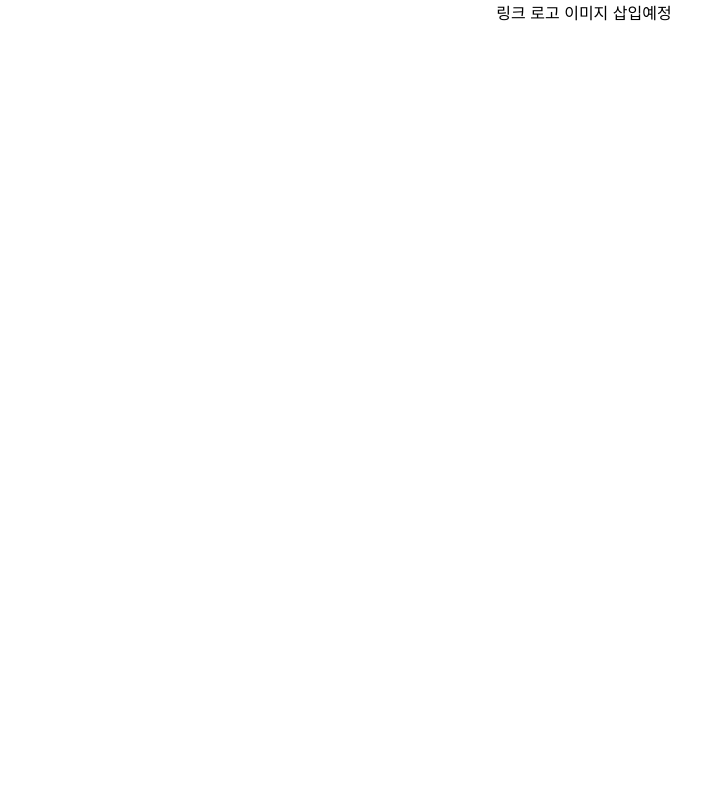
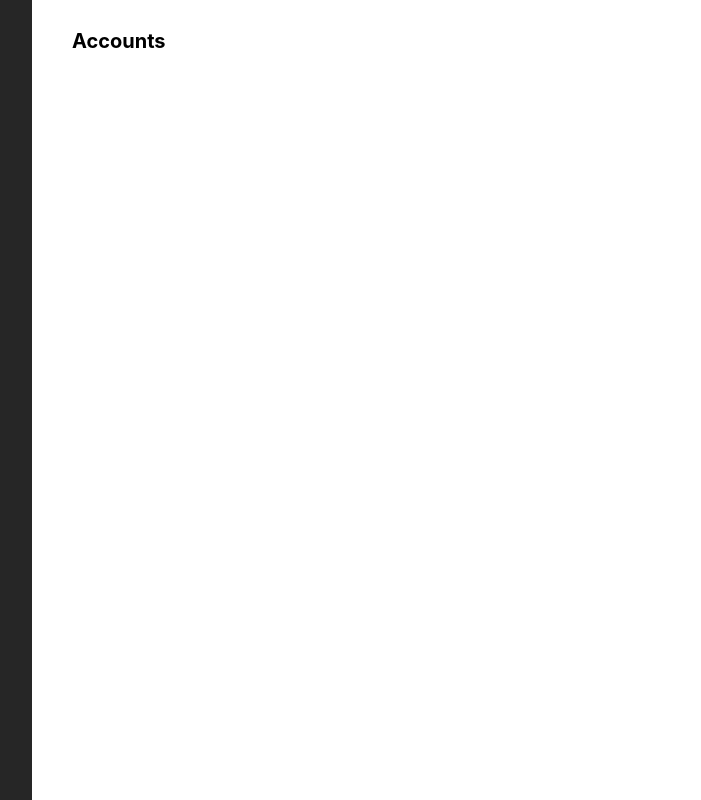
Before and after one commit to oidc-soma/aerosquirrel, a React (Create React App) app in the folder client/aerosquirrel_client/: page / in a window 1280 px wide. Shown: the whole page, without its empty margins (56-757 px from the left). Built offline with nearby package versions, Linux system fonts and the light colour scheme.

Commit message:
Accounts page created

```diff
--- a/client/aerosquirrel_client/package.json
+++ b/client/aerosquirrel_client/package.json
@@ -10,6 +10,7 @@
     "react-dom": "^18.2.0",
     "react-router-dom": "^6.13.0",
     "react-scripts": "^5.0.1",
+    "styled-components": "^6.0.0-rc.5",
     "web-vitals": "^2.1.4",
     "yarn": "^1.22.19"
   },
--- a/client/aerosquirrel_client/src/App.js
+++ b/client/aerosquirrel_client/src/App.js
@@ -2,11 +2,13 @@ import logo from './logo.svg';
 import React from 'react';
 import Navbar from './components/navbar/Navbar';
 import './App.css';
+import Accounts from './pages/Accounts';
 
 function App() {
   return (
     <div className="App">
       <Navbar />
+      <Accounts />
     </div>
   );
 }
--- a/client/aerosquirrel_client/src/components/banner/Banner.tsx
+++ /dev/null
@@ -1 +0,0 @@
-// Banner Typescript file
--- a/client/aerosquirrel_client/src/components/button/Button.tsx
+++ /dev/null
@@ -1 +0,0 @@
-// Button Typescript file
--- a/client/aerosquirrel_client/src/components/cards/Cards.tsx
+++ /dev/null
@@ -1 +0,0 @@
-// Cards typescript file
--- a/client/aerosquirrel_client/src/components/navbar/Navbar.tsx
+++ b/client/aerosquirrel_client/src/components/navbar/Navbar.tsx
@@ -1,17 +1,31 @@
 import React from 'react';
 import { Link, Route } from 'react-router-dom';
+import styled from "styled-components"
+
+ const NavInner = styled.nav`
+   position: absolute;
+   background-color: #262626;
+   width: 88px;
+   height: 100%;
+   overflow: hidden;
+   overscroll-behavior: contain;
+ `;
+
 
 function Navbar() {
     // Global App Context 정의 예정
 
+
+
 return (
-    <nav>
-        <div className="flex items-center gap-8 text-sm font-semibold text-black-400" rel="noopener noreferrer">
-           <div>
-            링크 로고 이미지 삽입예정
-           </div>
-        </div>
-    </nav>
+    <NavInner></NavInner>
+    // <nav className="fixed bottom-0 left-0 top-0 z-20 flex w-[88px] flex-col gap-6 bg-purplin-850 px-5 py-8 dark:bg-black-900 pt-16">
+    //     <div className="flex items-center gap-8 text-sm font-semibold text-black-400" rel="noopener noreferrer">
+    //        <div>
+    //         링크 로고 이미지 삽입예정
+    //        </div>
+    //     </div>
+    // </nav>
 )
 }
 
--- /dev/null
+++ b/client/aerosquirrel_client/src/pages/Accounts.tsx
@@ -0,0 +1,30 @@
+import React from "react";
+import { Link, Route } from "react-router-dom";
+import styled from "styled-components";
+
+const AccountsLabel = styled.h1`
+position: absolute;
+left: 8rem;
+top: 1rem;
+
+    font-size: 20px;
+`
+
+
+
+function Accounts() {
+  // Global App Context 정의 예정
+
+  return (
+    <AccountsLabel>Accounts</AccountsLabel>
+    // <nav className="fixed bottom-0 left-0 top-0 z-20 flex w-[88px] flex-col gap-6 bg-purplin-850 px-5 py-8 dark:bg-black-900 pt-16">
+    //     <div className="flex items-center gap-8 text-sm font-semibold text-black-400" rel="noopener noreferrer">
+    //        <div>
+    //         링크 로고 이미지 삽입예정
+    //        </div>
+    //     </div>
+    // </nav>
+  );
+}
+
+export default Accounts;
--- a/client/aerosquirrel_client/src/pages/dashboard.tsx
+++ /dev/null
@@ -1 +0,0 @@
-// Dashboard Page file
--- a/client/aerosquirrel_client/src/pages/inventory.tsx
+++ /dev/null
@@ -1 +0,0 @@
-// Inventory page file
```
Also changed, not shown: client/aerosquirrel_client/src/components/layout/context/GlobalAppContext.tsx (added, +32 -0 lines), client/aerosquirrel_client/src/components/checkbox/Checkbox.tsx (deleted), 2 other files (tests, documents, lock files or other folders).
